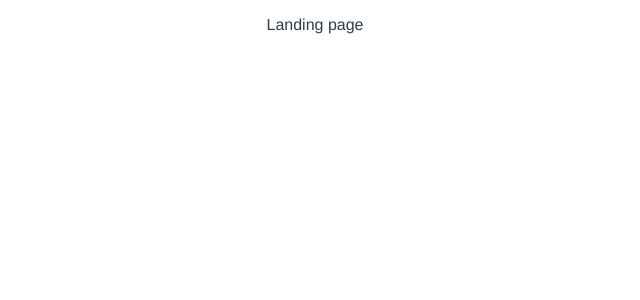
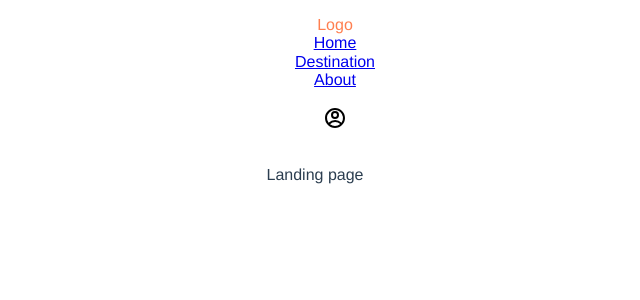
Before and after one commit to chingu-voyages/v36-bears-team-18, a Vue app in the folder front-end/: page / in a window 1280 px wide. Shown: the top 300 px of the page, without its empty margins (325-965 px from the left). Built offline with nearby package versions, Linux system fonts and the light colour scheme.

Commit message:
feat: add basic navigation

```diff
--- a/front-end/src/App.vue
+++ b/front-end/src/App.vue
@@ -1,8 +1,17 @@
 <template>
-  <router-view/>
+  <router-view />
 </template>
 
 <style lang="scss">
+li {
+  list-style: none;
+}
+
+.container {
+  max-width: 80%;
+  margin: 0 auto;
+}
+
 #app {
   font-family: Avenir, Helvetica, Arial, sans-serif;
   -webkit-font-smoothing: antialiased;
--- /dev/null
+++ b/front-end/src/components/TheNavbar.vue
@@ -0,0 +1,57 @@
+<template>
+  <!-- Navigation -->
+  <nav>
+    <div class="container">
+      <ul class="flex">
+        <li><span class="logo"> Logo </span></li>
+        <li>
+          <a href="/" class="nav-link">Home</a>
+        </li>
+        <li>
+          <a href="/" class="nav-link">Destination</a>
+        </li>
+        <li>
+          <a href="/" class="nav-link">About</a>
+        </li>
+      </ul>
+      <ul>
+        <li>
+          <a href="/" class="nav-link">
+            <svg
+              class="account"
+              xmlns="http://www.w3.org/2000/svg"
+              viewBox="0 0 24 24"
+              width="24"
+              height="24"
+            >
+              <path fill="none" d="M0 0h24v24H0z" />
+              <path
+                d="M12 22C6.477 22 2 17.523 2 12S6.477 2 12 2s10 4.477 10 10-4.477 10-10 10zm-4.987-3.744A7.966 7.966 0 0 0 12 20c1.97 0 3.773-.712 5.167-1.892A6.979 6.979 0 0 0 12.16 16a6.981 6.981 0 0 0-5.147 2.256zM5.616 16.82A8.975 8.975 0 0 1 12.16 14a8.972 8.972 0 0 1 6.362 2.634 8 8 0 1 0-12.906.187zM12 13a4 4 0 1 1 0-8 4 4 0 0 1 0 8zm0-2a2 2 0 1 0 0-4 2 2 0 0 0 0 4z"
+              />
+            </svg>
+          </a>
+        </li>
+      </ul>
+    </div>
+    <!-- /container-->
+  </nav>
+</template>
+
+<script>
+export default {
+  name: 'TheNavbar',
+};
+</script>
+
+<style lang="scss" scoped>
+nav {
+  margin-top: 0;
+  display: flex;
+  flex-wrap: nowrap;
+  justify-content: flex-start;
+}
+
+.logo {
+  color: $orange;
+}
+</style>
--- a/front-end/src/views/HomeView.vue
+++ b/front-end/src/views/HomeView.vue
@@ -1,13 +1,15 @@
 <template>
+  <TheNavbar />
   <p>Landing page</p>
 </template>
 
 <script>
 // @ is an alias to /src
-
+import TheNavbar from '/src/components/TheNavbar';
 export default {
   name: 'HomeView',
   components: {
-  }
-}
+    TheNavbar,
+  },
+};
 </script>
```
